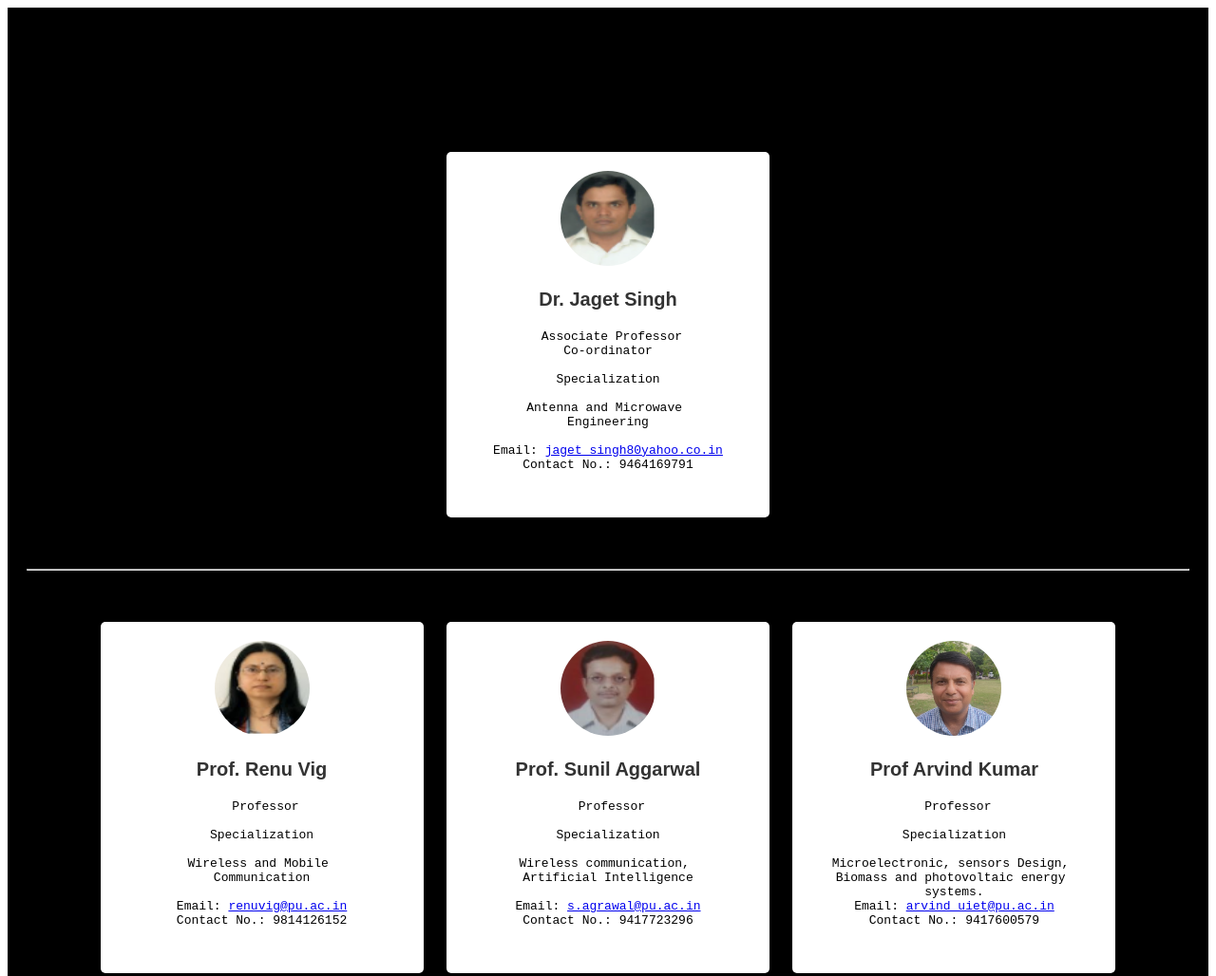
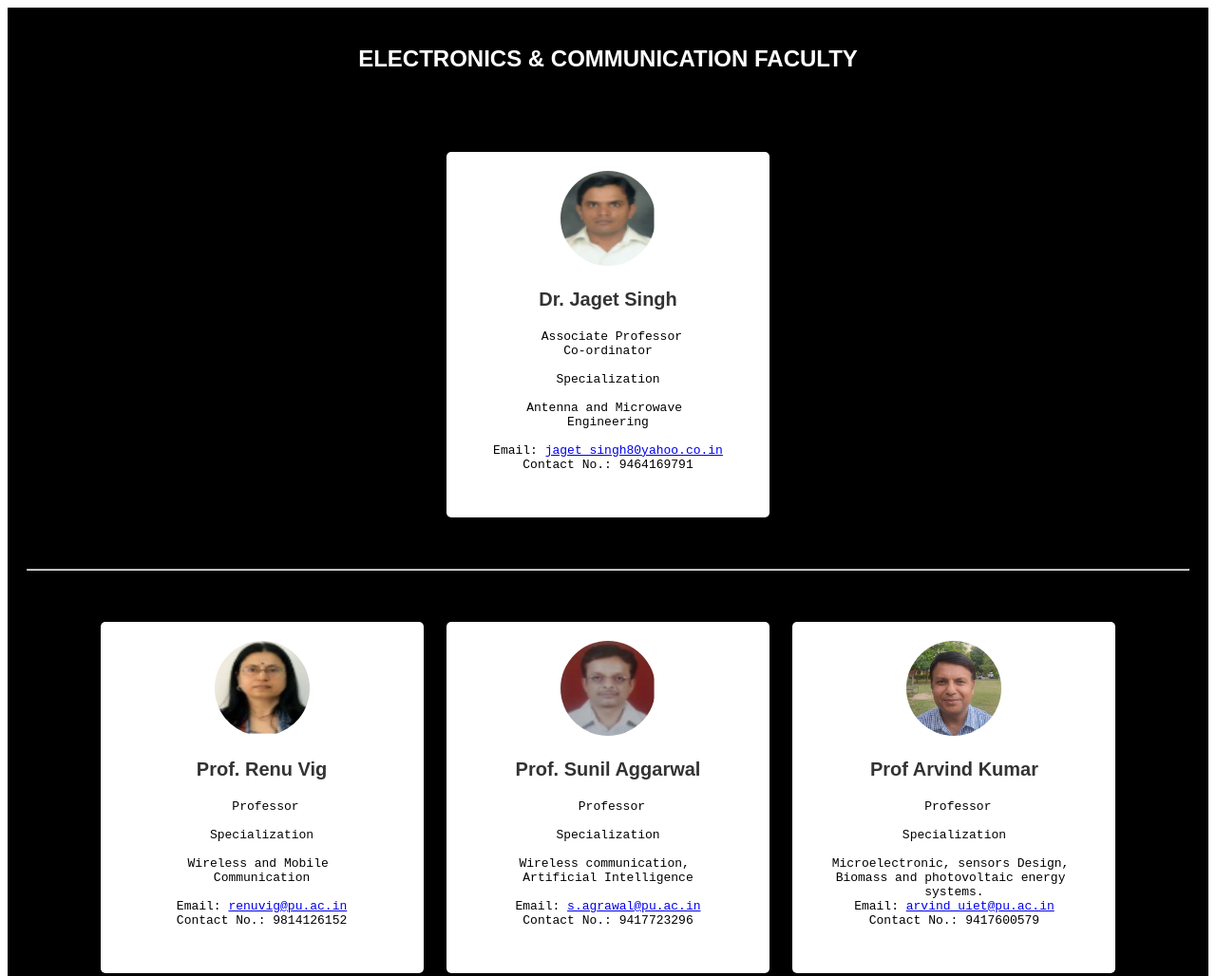
Before and after one commit to kartavya219/UIET_WEBSITE, a plain HTML site: page eceFaculty.html in a window 1280 px wide. Shown: the top 1028 px of the page at 95% size. Drawn offline with Linux system fonts and the light colour scheme.

Commit message:
Update eceFaculty.html

```diff
--- a/eceFaculty.html
+++ b/eceFaculty.html
@@ -50,7 +50,7 @@ body {
 <body>
 
 <section class="team-section">
-  <h1>ELECTRONICS & COMMUNICATION FACULTY</h1>
+  <h1 style="color:#fff">ELECTRONICS & COMMUNICATION FACULTY</h1>
   <br><br><br>
 
   <div class="profile">
```
